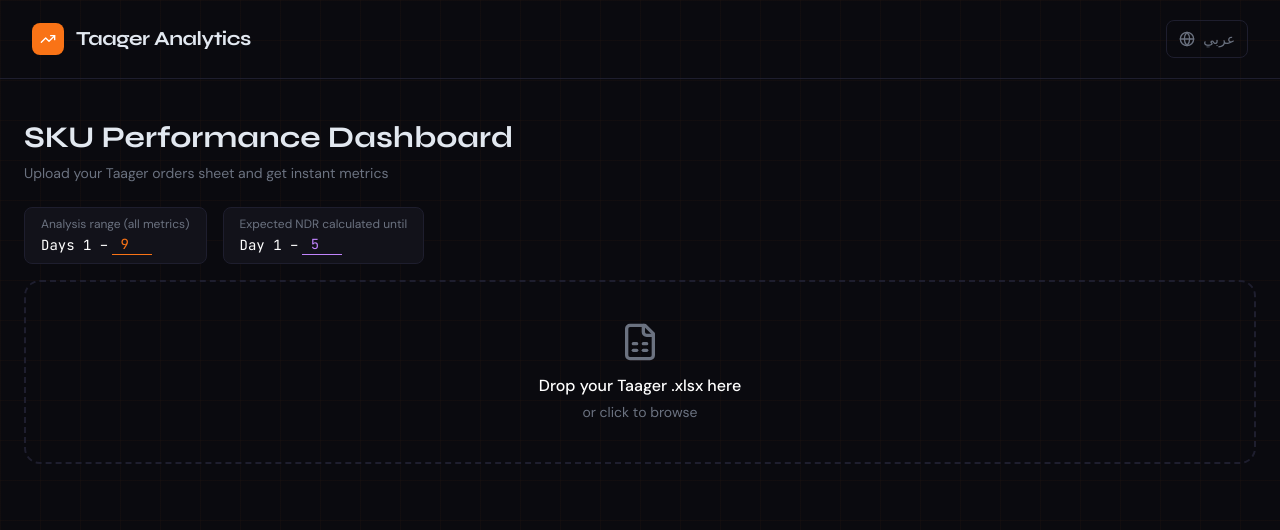
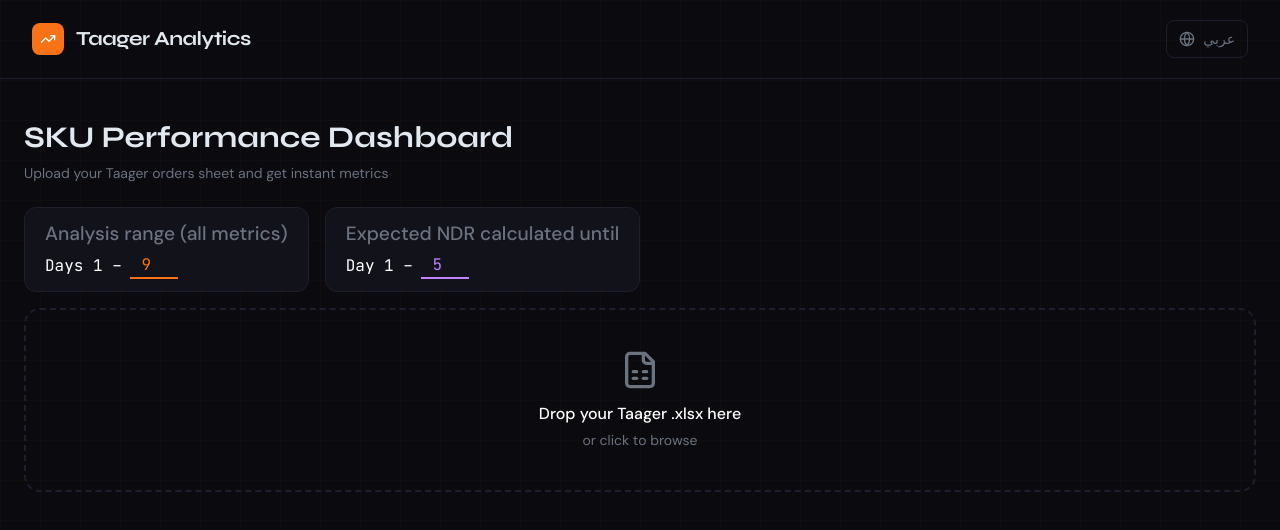
Before and after one commit to abdelrahman252/taager-sheet, a Next.js app: page / in a window 1280 px wide. Shown: the top 530 px of the page. Built offline with nearby package versions, Linux system fonts and the light colour scheme.

Commit message:
Add files via upload

```diff
--- a/app/layout.tsx
+++ b/app/layout.tsx
@@ -4,11 +4,17 @@
 export const metadata: Metadata = {
   title: "Taager Analytics",
   description: "SKU Performance Dashboard",
+  icons: {
+    icon: "/favicon.svg",
+  },
 }
 
 export default function RootLayout({ children }: { children: React.ReactNode }) {
   return (
     <html lang="en">
+      <head>
+        <link rel="icon" type="image/svg+xml" href="/favicon.svg" />
+      </head>
       <body>{children}</body>
     </html>
   )
--- a/components/Dashboard.tsx
+++ b/components/Dashboard.tsx
@@ -70,9 +70,11 @@
   const avgNdr = results.length ? results.reduce((s, r) => s + r.ndr, 0) / results.length : 0
   const topSku = results[0]
 
-  // Chart: ALL SKUs, short label = last 8 chars (unique suffix)
-  const chartData = results.map(r => ({
-    sku: r.sku.replace(/^SA\d+/, "").slice(0, 10) || r.sku.slice(-8),
+  // Chart: ALL SKUs sorted biggest NDR first, clean short label
+  const chartData = [...results]
+    .sort((a, b) => b.ndr - a.ndr)
+    .map(r => ({
+      sku: r.sku.replace(/^SA\d{6}/, ""),  // strip common SA prefix + 6 digits → unique suffix
       fullSku: r.sku,
       ndr: r.ndr,
       expectedNdr: r.expectedNdr,
@@ -117,28 +119,24 @@
 
           <div className={`flex flex-wrap gap-4 mb-4 ${isAr ? "flex-row-reverse" : ""}`}>
             {/* Analysis range pill */}
-            <div className="flex items-center gap-2 bg-surface border border-border rounded-lg px-4 py-2">
-              <div>
-                <p className="text-muted text-xs mb-0.5">{t.analysisRangeLabel}</p>
-                <div className="flex items-center gap-1">
-                  <span className="text-white text-sm font-mono">Days 1 –</span>
+            <div className="bg-surface border border-border rounded-xl px-5 py-3">
+              <p style={{ fontSize: '1.2rem' }} className="text-muted font-medium mb-1">{t.analysisRangeLabel}</p>
+              <div className="flex items-center gap-2">
+                <span className="text-white font-mono text-base">Days 1 –</span>
                 <input type="number" min={1} max={31} value={analysisDayEnd}
                   onChange={e => setAnalysisDayEnd(+e.target.value)}
-                    className="w-10 bg-transparent text-accent text-sm font-mono text-center outline-none border-b border-accent" />
-                </div>
+                  className="w-12 bg-transparent text-accent text-base font-mono text-center outline-none border-b-2 border-accent" />
               </div>
             </div>
 
             {/* Closed cycle pill */}
-            <div className="flex items-center gap-2 bg-surface border border-border rounded-lg px-4 py-2">
-              <div>
-                <p className="text-muted text-xs mb-0.5">{t.closedCycleLabel}</p>
-                <div className="flex items-center gap-1">
-                  <span className="text-white text-sm font-mono">{t.closedCyclePrefix}</span>
+            <div className="bg-surface border border-border rounded-xl px-5 py-3">
+              <p style={{ fontSize: '1.2rem' }} className="text-muted font-medium mb-1">{t.closedCycleLabel}</p>
+              <div className="flex items-center gap-2">
+                <span className="text-white font-mono text-base">{t.closedCyclePrefix}</span>
                 <input type="number" min={1} max={31} value={closedCycleDayEnd}
                   onChange={e => setClosedCycleDayEnd(+e.target.value)}
-                    className="w-10 bg-transparent text-purple-400 text-sm font-mono text-center outline-none border-b border-purple-400" />
-                </div>
+                  className="w-12 bg-transparent text-purple-400 text-base font-mono text-center outline-none border-b-2 border-purple-400" />
               </div>
             </div>
 
@@ -212,38 +210,47 @@
               </section>
             )}
 
-            {/* NDR Chart — fixed: wider per bar, no truncation */}
+            {/* NDR Chart — sorted desc, all SKUs visible */}
             <section className="fade-up fade-up-3">
               <h2 className="font-display text-xl font-semibold mb-1">{t.chartTitle}</h2>
-              <p className="text-muted text-xs mb-4">
-                {t.chartSubtitleOrange} <span className="text-accent font-medium">Days 1–{analysisDayEnd}</span>
-                {"  ·  "}
-                {t.chartSubtitlePurple} <span className="text-purple-400 font-medium">Days 1–{closedCycleDayEnd}</span>
+              <p className="text-muted text-sm mb-4">
+                <span className="inline-block w-3 h-3 rounded-sm bg-accent mr-1 align-middle" />
+                {t.chartSubtitleOrange} <span className="text-accent font-semibold">Days 1–{analysisDayEnd}</span>
+                <span className="mx-3 text-border">|</span>
+                <span className="inline-block w-3 h-3 rounded-sm bg-purple-500 mr-1 align-middle" />
+                {t.chartSubtitlePurple} <span className="text-purple-400 font-semibold">Days 1–{closedCycleDayEnd}</span>
               </p>
               <div className="bg-surface border border-border rounded-2xl p-6 overflow-x-auto">
-                {/* Each SKU gets 90px width minimum so none are cut off */}
-                <div style={{ width: Math.max(700, chartData.length * 90), height: 260 }}>
+                {/* 100px per SKU ensures all bars + labels fit, never clips */}
+                <div style={{ width: Math.max(720, chartData.length * 100), height: 300 }}>
                   <ResponsiveContainer width="100%" height="100%">
-                    <BarChart data={chartData} barGap={3} barCategoryGap="30%">
+                    <BarChart data={chartData} barGap={4} barCategoryGap="28%" margin={{ bottom: 60, top: 10 }}>
                       <XAxis
                         dataKey="sku"
-                        tick={{ fill: "#6B7280", fontSize: 9, fontFamily: "monospace" }}
+                        tick={{ fill: "#9CA3AF", fontSize: 11, fontFamily: "monospace", fontWeight: 500 }}
                         axisLine={false}
                         tickLine={false}
                         interval={0}
-                        angle={-35}
+                        angle={-40}
                         textAnchor="end"
-                        height={55}
+                        height={70}
                       />
-                      <YAxis tick={{ fill: "#6B7280", fontSize: 11 }} axisLine={false} tickLine={false} tickFormatter={v => `${v}%`} />
+                      <YAxis
+                        tick={{ fill: "#6B7280", fontSize: 11 }}
+                        axisLine={false}
+                        tickLine={false}
+                        tickFormatter={v => `${v}%`}
+                        width={45}
+                      />
                       <Tooltip
-                        contentStyle={{ background: "#12121A", border: "1px solid #1E1E2E", borderRadius: 8, fontSize: 12 }}
+                        contentStyle={{ background: "#12121A", border: "1px solid #1E1E2E", borderRadius: 8, fontSize: 13 }}
                         labelFormatter={(_label: any, payload: any) => payload?.[0]?.payload?.fullSku || _label}
                         formatter={(val: any, name: string) => [`${Number(val).toFixed(1)}%`, name]}
+                        cursor={{ fill: "rgba(255,255,255,0.04)" }}
                       />
-                      <Legend wrapperStyle={{ fontSize: 12, paddingTop: 8 }} />
-                      <Bar dataKey="ndr" name={`NDR% 1–${analysisDayEnd}`} fill="#F97316" radius={[4, 4, 0, 0]} />
-                      <Bar dataKey="expectedNdr" name={`Exp.NDR% 1–${closedCycleDayEnd}`} fill="#7C3AED" radius={[4, 4, 0, 0]} />
+                      <Legend wrapperStyle={{ fontSize: 13, paddingTop: 12 }} />
+                      <Bar dataKey="ndr" name={`NDR% 1–${analysisDayEnd}`} fill="#F97316" radius={[5, 5, 0, 0]} minPointSize={2} />
+                      <Bar dataKey="expectedNdr" name={`Exp.NDR% 1–${closedCycleDayEnd}`} fill="#7C3AED" radius={[5, 5, 0, 0]} minPointSize={2} />
                     </BarChart>
                   </ResponsiveContainer>
                 </div>
```
Also changed, not shown: app/icon.svg (added), public/favicon.svg (added). Lines whose indentation alone changed are shown as unchanged.
